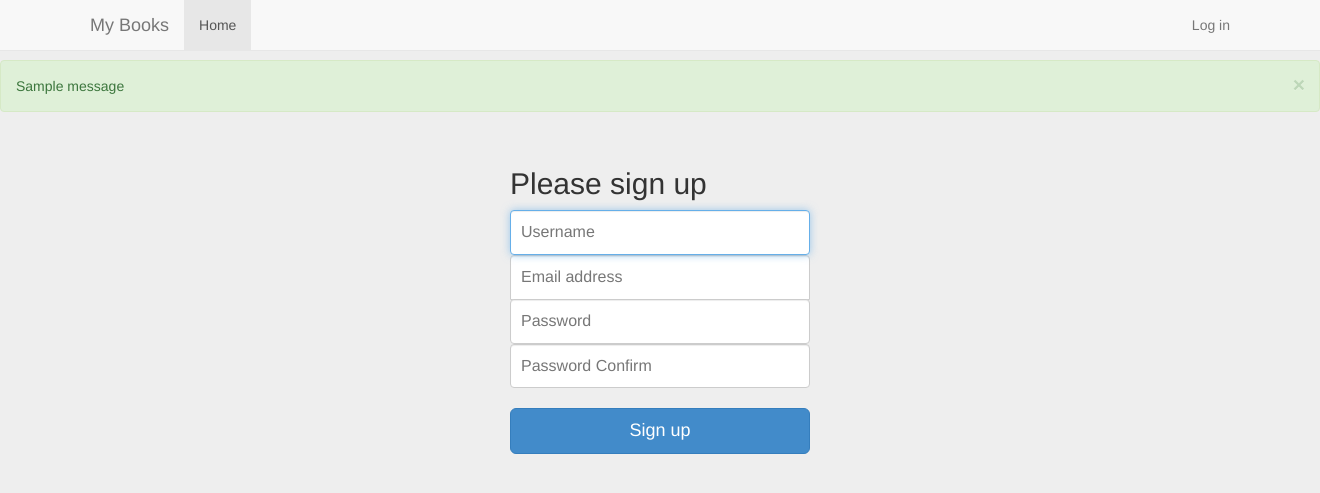
After one commit to vigov5/flask-intro, a Flask app: page /signup in a window 1320 px wide; the page is wider, and only the part inside the window is pictured. The commit adds this page. Shown: the top 493 px of that part. Run offline with Flask 2, Linux system fonts and the light colour scheme; tables that the repository leaves empty hold one stand-in row (values such as "Sample post"); one stand-in notice (Sample message) is shown; some libraries are stand-ins or nearby versions.

Commit message:
signup and login

```diff
--- a/app/__init__.py
+++ b/app/__init__.py
@@ -1,10 +1,15 @@
 import os
 from flask import Flask
 from flask.ext.sqlalchemy import SQLAlchemy
+from flask.ext.login import LoginManager
 
 app = Flask(__name__)
 app.config.from_object('config')
 
 db = SQLAlchemy(app)
 
+lm = LoginManager()
+lm.init_app(app)
+lm.login_view = 'login'
+
 from app import views, models
--- /dev/null
+++ b/app/forms.py
@@ -0,0 +1,63 @@
+from flask_wtf import Form
+from wtforms import TextField, SubmitField, validators, PasswordField, HiddenField, BooleanField, IntegerField, FormField
+from models import User
+
+class SignupForm(Form):
+    username = TextField('Username',  [
+        validators.Required('Please enter your username.'),
+        validators.Length(max=30, message='Username is at most 30 characters.'),
+    ])
+    email = TextField('Email',  [
+        validators.Required('Please enter your email address.'),
+        validators.Email('Please enter your email address.')
+    ])
+    password = PasswordField('Password', [
+        validators.Required('Please enter a password.'),
+        validators.Length(min=6, message='Passwords is at least 6 characters.'),
+        validators.EqualTo('confirm', message='Passwords must match')
+    ])
+    confirm = PasswordField('Repeat Password')
+    submit = SubmitField('Create account')
+
+    def __init__(self, *args, **kwargs):
+        Form.__init__(self, *args, **kwargs)
+
+    def validate(self):
+        if not Form.validate(self):
+            return False
+
+        user = User.query.filter_by(username=self.username.data).first()
+        if user:
+            self.username.errors.append('That username is already taken.')
+            return False
+        user_email = User.query.filter_by(email=self.email.data).first()
+        if user_email:
+            self.username.errors.append('That email is already taken.')
+            return False
+
+        return True
+
+class LoginForm(Form):
+    username = TextField('Username',  [
+        validators.Required('Please enter your username.'),
+        validators.Length(max=30, message='Username is at most 30 characters.'),
+    ])
+    password = PasswordField('Password', [
+        validators.Required('Please enter a password.'),
+        validators.Length(min=6, message='Passwords is at least 6 characters.'),
+    ])
+    submit = SubmitField('Sign In')
+
+    def __init__(self, *args, **kwargs):
+        Form.__init__(self, *args, **kwargs)
+
+    def validate(self):
+        if not Form.validate(self):
+            return False
+
+        user = User.query.filter_by(username=self.username.data).first()
+        if user and user.check_password(self.password.data):
+            return True
+        else:
+            self.password.errors.append('Invalid username or password')
+            return False
--- a/app/templates/base.html
+++ b/app/templates/base.html
@@ -32,29 +32,41 @@
             <li class="active"><a href="{{ url_for('index') }}">Home</a></li>
           </ul>
           <ul class="nav navbar-nav navbar-right">
+            {% if g.user.is_authenticated() %}
             <li class="dropdown">
-              <a href="#" class="dropdown-toggle" data-toggle="dropdown">Guest<span class="caret"></span></a>
+              <a href="#" class="dropdown-toggle" data-toggle="dropdown">{{ g.user.name }} <span class="caret"></span></a>
               <ul class="dropdown-menu" role="menu">
                 <li><a href="#">Profile</a></li>
                 <li class="divider"></li>
-                <li><a href="#">Log out</a></li>
+                <li><a href="{{ url_for('logout') }}">Log out</a></li>
               </ul>
             </li>
+            {% else %}
+            <li><a href="{{ url_for('login') }}">Log in</a></li>
+            {% endif %}
           </ul>
         </div><!--/.nav-collapse -->
       </div>
     </div><!-- Fixed navbar -->
     <div class="main-container">
-    {% with messages = get_flashed_messages() %}
+    <div class="row clearfix">
+        <div class="col-md-12 column">
+        {% with messages = get_flashed_messages(with_categories=True) %}
         {% if messages %}
-    {% for message in messages %}
-    <div class="alert alert-warning alert-dismissible" role="alert">
+        {% for category, message in messages %}
+        {% if category != 'message' %}
+        <div class="alert alert-{{ category }} alert-dismissible" role="alert">
+        {% else %}
+        <div class="alert alert-danger alert-dismissible" role="alert">
+        {% endif %}
         <button type="button" class="close" data-dismiss="alert"><span aria-hidden="true">&times;</span><span class="sr-only">Close</span></button>
-    {{ message }}
+        {{ message|safe }}
         </div>
         {% endfor %}
         {% endif %}
         {% endwith %}
+        </div>
+      </div>
       {% block content %}{% endblock %}
     </div>
   </body>
--- a/app/templates/index.html
+++ b/app/templates/index.html
@@ -1,4 +1,3 @@
 {% extends "base.html" %}
 {% block content %}
-<h1>Hi, Guest!</h1>
 {% endblock %}
--- /dev/null
+++ b/app/templates/signup.html
@@ -0,0 +1,25 @@
+{% extends "base.html" %}
+{% block content %}
+{% for message in form.username.errors %}
+<div class="alert alert-danger">{{ message }}</div>
+{% endfor %}
+{% for message in form.email.errors %}
+<div class="alert alert-danger">{{ message }}</div>
+{% endfor %}
+{% for message in form.password.errors %}
+<div class="alert alert-danger">{{ message }}</div>
+{% endfor %}
+{% for message in form.confirm.errors %}
+<div class="alert alert-danger">{{ message }}</div>
+{% endfor %}
+<form class="form-signup" role="form" action="{{ url_for('signup') }}" method="POST">
+    <h2 class="form-signup-heading">Please sign up</h2>
+    <input name="username" type="text" class="form-control" placeholder="Username" required autofocus>
+    <input name="email" type="email" class="form-control" placeholder="Email address" required>
+    <input name="password" type="password" class="form-control" placeholder="Password" required>
+    <input name="confirm" type="password" class="form-control" placeholder="Password Confirm" required>
+    {{ form.hidden_tag() }}
+    <br>
+    <button class="btn btn-lg btn-primary btn-block" type="submit">Sign up</button>
+</form>
+{% endblock %}
--- a/app/views.py
+++ b/app/views.py
@@ -1,5 +1,16 @@
-from app import app
-from flask import render_template
+from app import app, db, lm
+from flask import render_template, flash, redirect, url_for, g, request, make_response
+from flask.ext.login import login_user, logout_user, current_user, login_required
+from forms import SignupForm, LoginForm
+from models import User
+
+@lm.user_loader
+def load_user(user_id):
+    return User.query.get(int(user_id))
+
+@app.before_request
+def before_request():
+    g.user = current_user
 
 @app.route('/', methods=['GET', 'POST'])
 @app.route('/index', methods=['GET', 'POST'])
@@ -8,10 +19,34 @@ def index():
         'index.html',
     )
 
-@app.route('/hello', methods=['GET', 'POST'])
-@app.route('/hello/<user>', methods=['GET', 'POST'])
-def hello(user = "guest"):
-    return render_template(
-        'hello.html',
-        user=user,
-    )
+@app.route('/signup', methods=['GET', 'POST'])
+def signup():
+    form = SignupForm()
+    if form.validate_on_submit():
+        new_user = User(form.username.data, form.email.data, form.password.data)
+        db.session.add(new_user)
+        db.session.commit()
+        flash('Signed up successfully.', category='success')
+        return redirect(url_for('index'))
+    return render_template('signup.html', form=form)
+
+@app.route('/login', methods=['GET', 'POST'])
+def login():
+    if g.user is not None and g.user.is_authenticated():
+        return redirect(url_for('index'))
+    form = LoginForm()
+    if form.validate_on_submit():
+        # login and validate the user...
+        user = User.query.filter_by(username=form.username.data).first()
+        login_user(user)
+        flash('Logged in successfully.', category='success')
+        return redirect(request.args.get('next') or url_for('index'))
+    return render_template('login.html', form=form)
+
+@app.route('/logout')
+@login_required
+def logout():
+    logout_user()
+    flash('Logged out successfully.', category='success')
+    resp = make_response(redirect(url_for('index')))
+    return redirect(url_for('index'))
--- a/requirements.txt
+++ b/requirements.txt
@@ -3,3 +3,6 @@ sqlalchemy==0.7.9
 flask-sqlalchemy==1.0
 sqlalchemy-migrate==0.9.1
 MySQL-python==1.2.5
+flask-wtf==0.9.5
+WTForms-Alchemy==0.13.0
+flask-login==0.2.11
```
Also changed, not shown: app/models.py (+15 -0 lines), app/templates/login.html (added, +18 -0 lines). Lines whose indentation alone changed are shown as unchanged.
